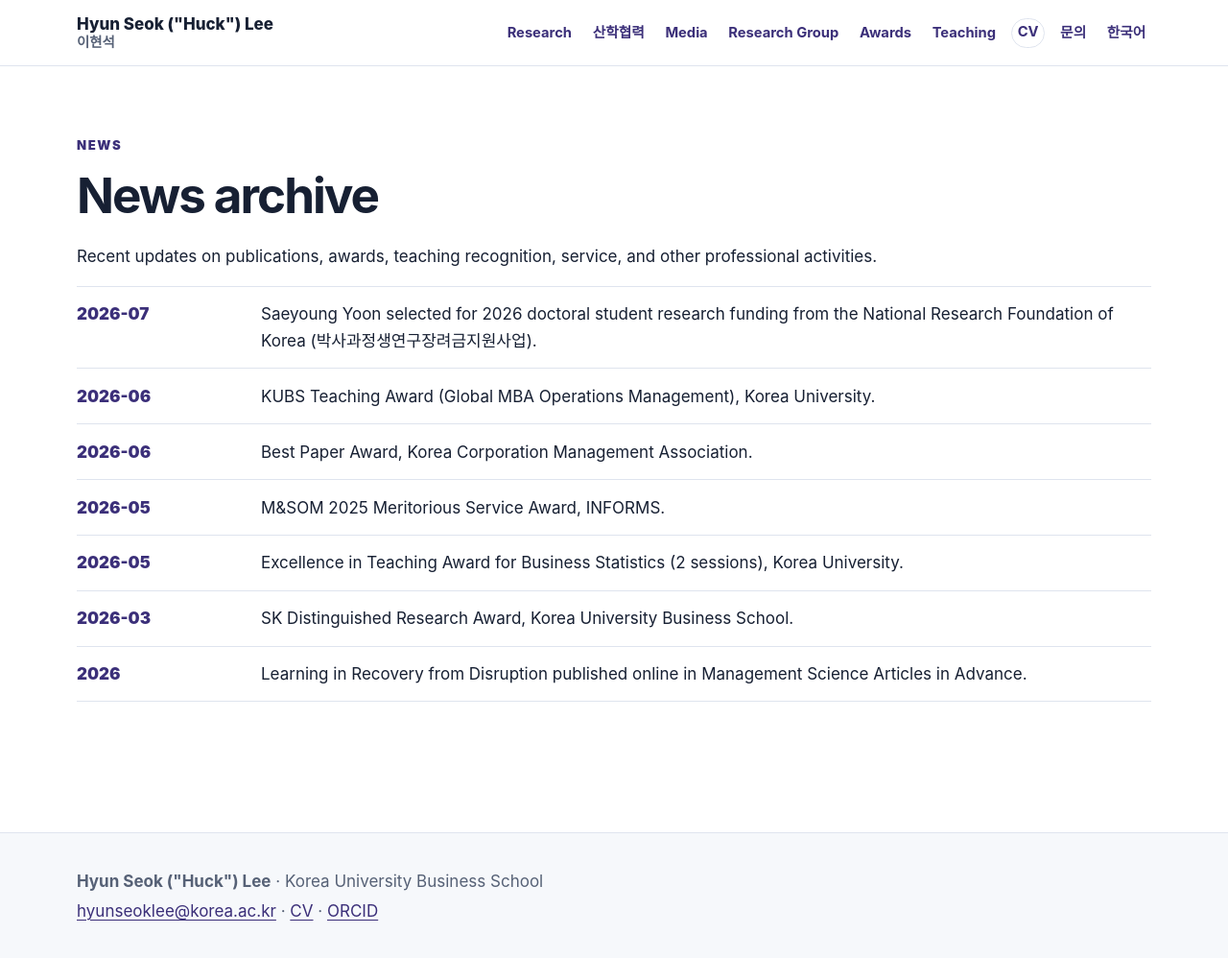
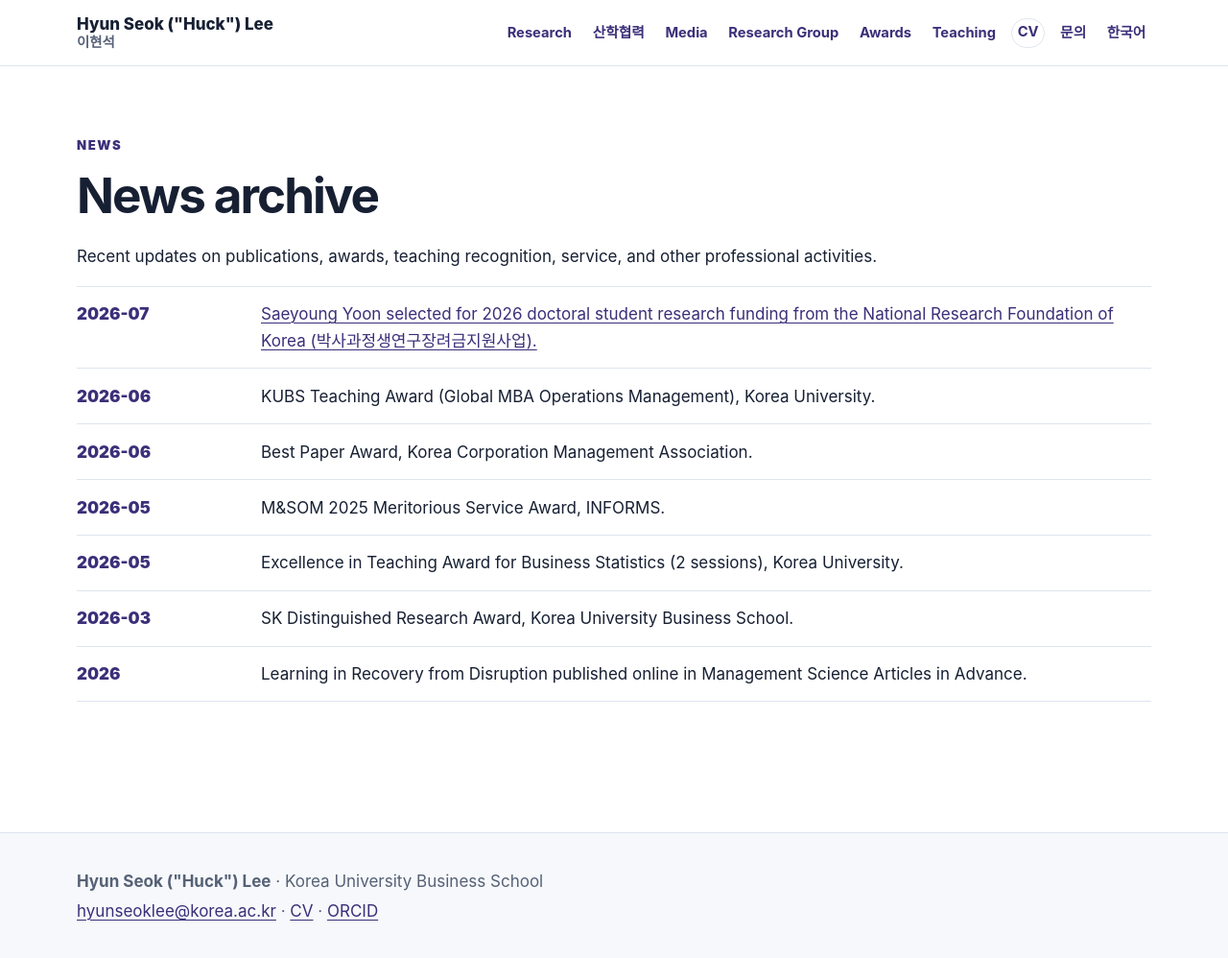
Before and after one commit to lordya2/lordya2.github.io, a Jekyll site: the page built from pages/news.md, in a window 1280 px wide and 998 px high. Shown: the whole window at 96% size. Built offline with Jekyll 4.4.1, drawn with Linux system fonts in a browser that asks for light colours.

Commit message:
Update presentations and student news

```diff
--- a/pages/news.md
+++ b/pages/news.md
@@ -11,7 +11,7 @@ description: Archive of recent news, awards, publications, teaching recognition,
   <p>Recent updates on publications, awards, teaching recognition, service, and other professional activities.</p>
   <ul class="timeline-list">
     {% for item in site.data.news %}
-      <li><time>{{ item.date }}</time><span>{{ item.text }}</span></li>
+      <li><time datetime="{{ item.date }}">{{ item.date }}</time><span>{% if item.url %}<a href="{{ item.url | relative_url }}">{{ item.text }}</a>{% else %}{{ item.text }}{% endif %}</span></li>
     {% endfor %}
   </ul>
 </section>
```
